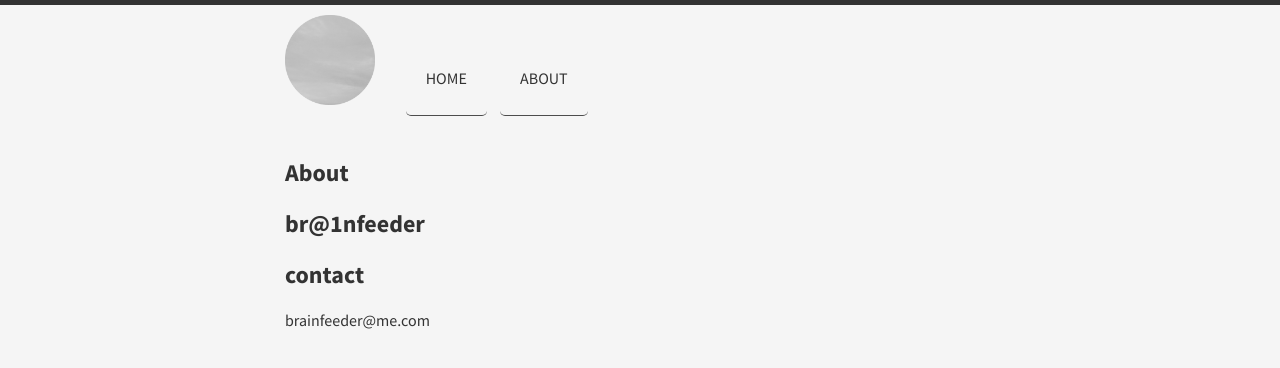
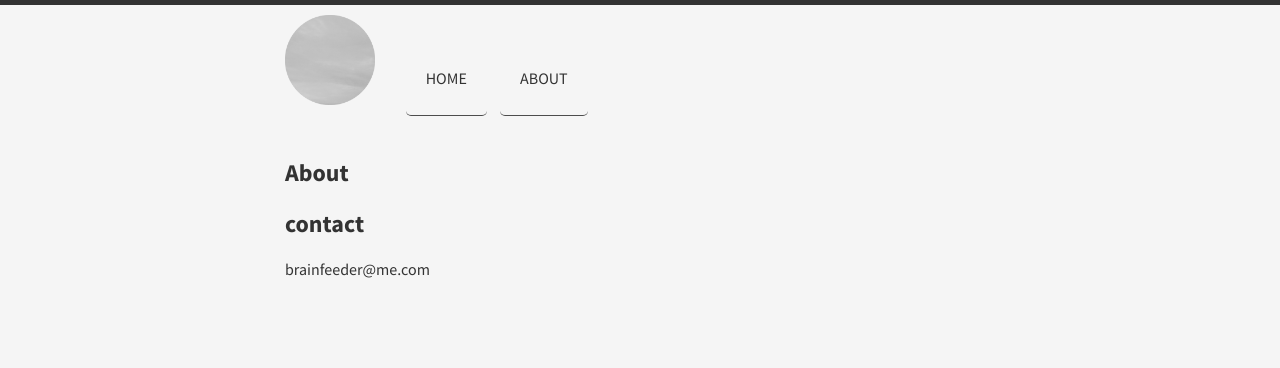
Before and after one commit to brainfeeder-git/brainfeeder-git.github.io, a Jekyll site: the page built from about/index.md, in a window 1280 px wide. Shown: the top 368 px of the page. Built offline with Jekyll 4.4.1, drawn with Linux system fonts in a browser that asks for light colours; nearby versions of some CDN libraries; Markdown is read by kramdown in place of the engine named in the settings.

Commit message:
br@infeeder

```diff
--- a/about/index.md
+++ b/about/index.md
@@ -3,7 +3,5 @@ layout: page
 title: About
 ---
 
-# br@1nfeeder
-
 ## contact
 brainfeeder@me.com
```
